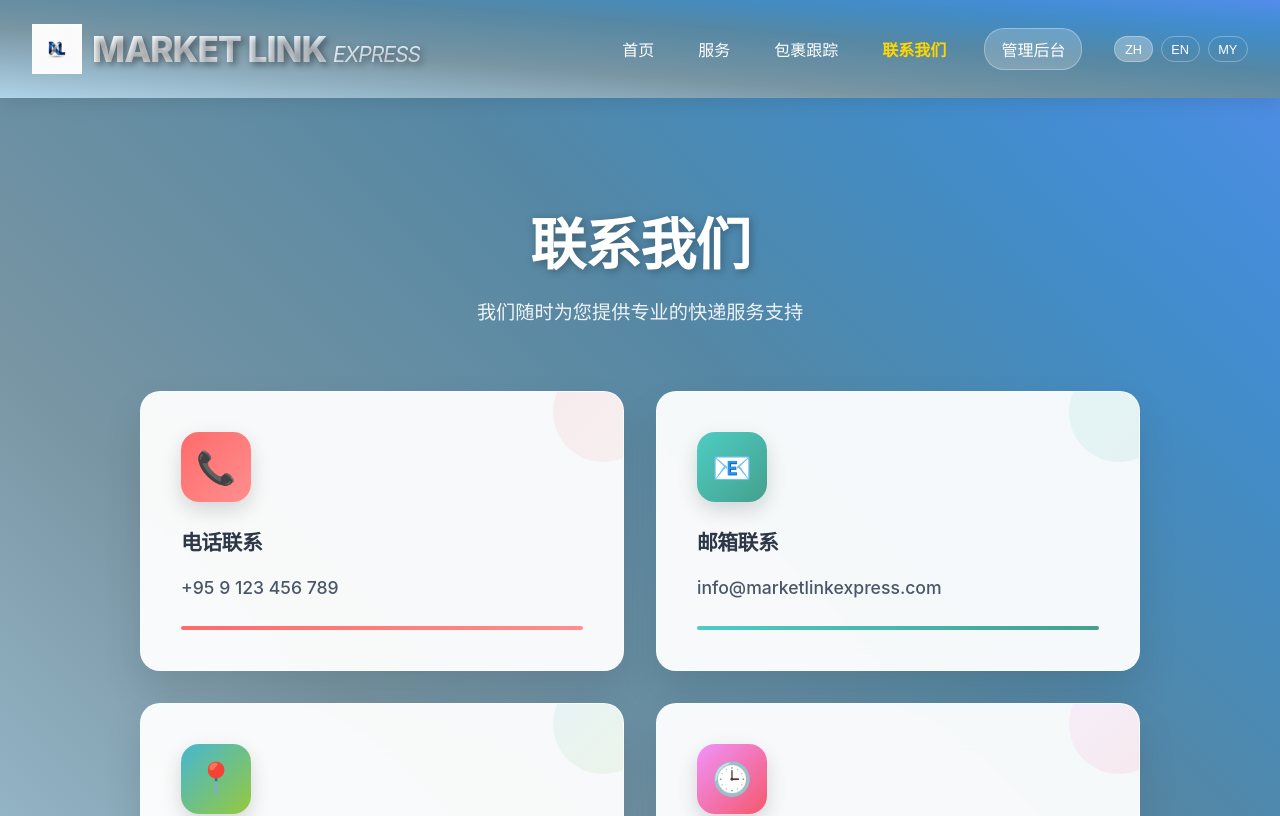
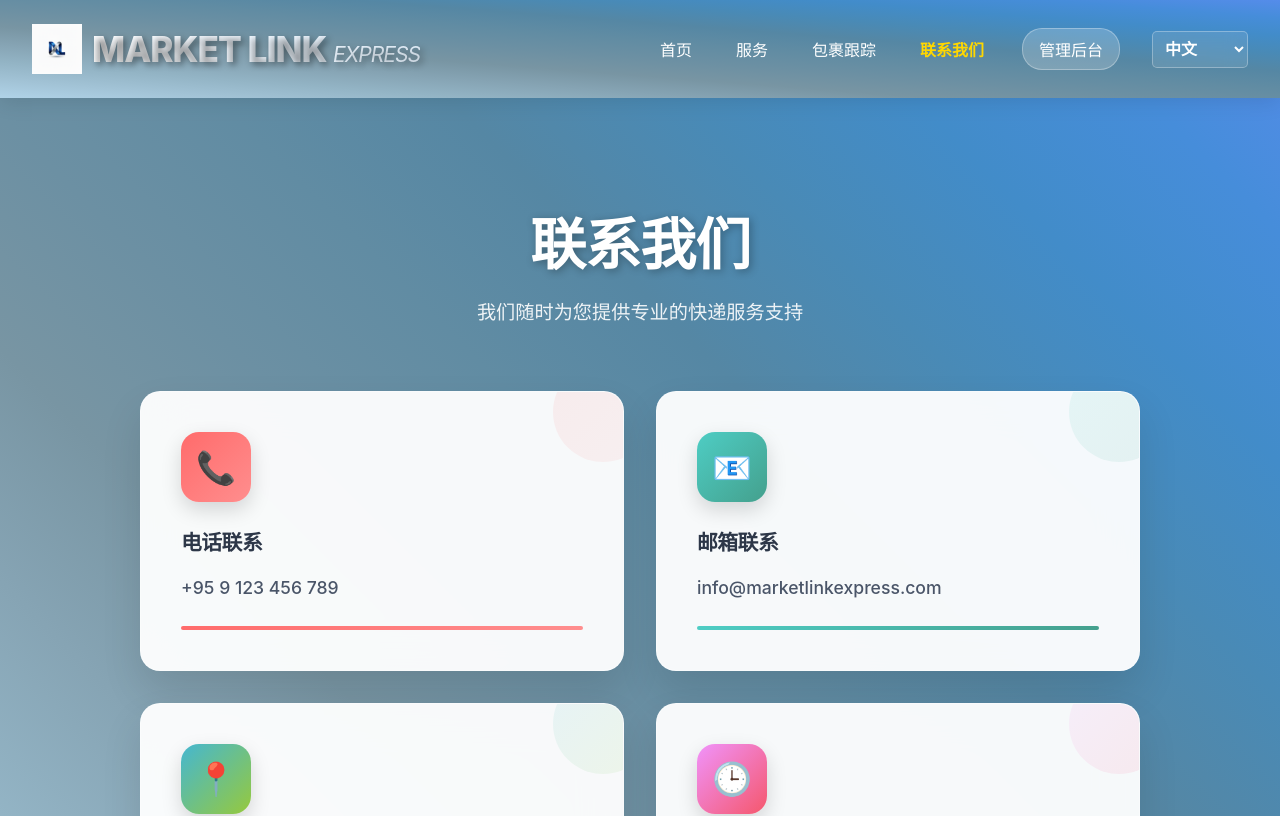
Before and after one commit to huangdelun16-lgtm/ml-express, a React (Create React App) app: page /contact in a window 1280 px wide. Shown: the top 816 px of the page. Built offline with nearby package versions, Linux system fonts and the light colour scheme; the HTML template or start-up script is replaced by a standard one.

Commit message:
Update language selector: Change from buttons to dropdown select like homepage

```diff
--- a/src/pages/ContactPage.tsx
+++ b/src/pages/ContactPage.tsx
@@ -78,9 +78,6 @@ const ContactPage: React.FC = () => {
 
   const t = translations[language as keyof typeof translations] || translations.zh;
 
-  const handleLanguageChange = (lang: string) => {
-    setLanguage(lang);
-  };
 
   const handleNavigation = (path: string) => {
     setIsVisible(false);
@@ -208,28 +205,24 @@ const ContactPage: React.FC = () => {
           >{t.nav.admin}</a>
 
           {/* 语言切换 */}
-          <div style={{ display: 'flex', gap: '0.5rem' }}>
-            {['zh', 'en', 'my'].map((lang) => (
-              <button
-                key={lang}
-                onClick={() => handleLanguageChange(lang)}
-                style={{
-                  background: language === lang ? 'rgba(255,255,255,0.3)' : 'transparent',
-                  color: 'white',
-                  border: '1px solid rgba(255,255,255,0.3)',
-                  padding: '0.3rem 0.6rem',
-                  borderRadius: '15px',
-                  fontSize: '0.8rem',
-                  cursor: 'pointer',
-                  transition: 'all 0.3s ease'
-                }}
-                onMouseOver={(e) => e.currentTarget.style.background = 'rgba(255,255,255,0.2)'}
-                onMouseOut={(e) => e.currentTarget.style.background = language === lang ? 'rgba(255,255,255,0.3)' : 'transparent'}
-              >
-                {lang.toUpperCase()}
-              </button>
-            ))}
-          </div>
+          <select
+            value={language}
+            onChange={(e) => setLanguage(e.target.value)}
+            style={{
+              background: 'rgba(255,255,255,0.1)',
+              color: 'white',
+              border: '1px solid rgba(255,255,255,0.3)',
+              padding: '0.5rem',
+              borderRadius: '5px',
+              fontWeight: 'bold',
+              fontSize: window.innerWidth < 768 ? '0.8rem' : '1rem',
+              backdropFilter: 'blur(10px)'
+            }}
+          >
+            <option value="zh">中文</option>
+            <option value="en">English</option>
+            <option value="my">မြန်မာ</option>
+          </select>
         </div>
       </nav>
 
--- a/src/pages/ServicesPage.tsx
+++ b/src/pages/ServicesPage.tsx
@@ -63,9 +63,6 @@ const ServicesPage: React.FC = () => {
 
   const t = translations[language as keyof typeof translations] || translations.zh;
 
-  const handleLanguageChange = (lang: string) => {
-    setLanguage(lang);
-  };
 
   const handleNavigation = (path: string) => {
     setIsVisible(false);
@@ -193,28 +190,24 @@ const ServicesPage: React.FC = () => {
           >{t.nav.admin}</a>
 
           {/* 语言切换 */}
-          <div style={{ display: 'flex', gap: '0.5rem' }}>
-            {['zh', 'en', 'my'].map((lang) => (
-              <button
-                key={lang}
-                onClick={() => handleLanguageChange(lang)}
-                style={{
-                  background: language === lang ? 'rgba(255,255,255,0.3)' : 'transparent',
-                  color: 'white',
-                  border: '1px solid rgba(255,255,255,0.3)',
-                  padding: '0.3rem 0.6rem',
-                  borderRadius: '15px',
-                  fontSize: '0.8rem',
-                  cursor: 'pointer',
-                  transition: 'all 0.3s ease'
-                }}
-                onMouseOver={(e) => e.currentTarget.style.background = 'rgba(255,255,255,0.2)'}
-                onMouseOut={(e) => e.currentTarget.style.background = language === lang ? 'rgba(255,255,255,0.3)' : 'transparent'}
-              >
-                {lang.toUpperCase()}
-              </button>
-            ))}
-          </div>
+          <select
+            value={language}
+            onChange={(e) => setLanguage(e.target.value)}
+            style={{
+              background: 'rgba(255,255,255,0.1)',
+              color: 'white',
+              border: '1px solid rgba(255,255,255,0.3)',
+              padding: '0.5rem',
+              borderRadius: '5px',
+              fontWeight: 'bold',
+              fontSize: window.innerWidth < 768 ? '0.8rem' : '1rem',
+              backdropFilter: 'blur(10px)'
+            }}
+          >
+            <option value="zh">中文</option>
+            <option value="en">English</option>
+            <option value="my">မြန်မာ</option>
+          </select>
         </div>
       </nav>
 
--- a/src/pages/TrackingPage.tsx
+++ b/src/pages/TrackingPage.tsx
@@ -77,9 +77,6 @@ const TrackingPage: React.FC = () => {
 
   const t = translations[language as keyof typeof translations] || translations.zh;
 
-  const handleLanguageChange = (lang: string) => {
-    setLanguage(lang);
-  };
 
   const handleNavigation = (path: string) => {
     setIsVisible(false);
@@ -222,28 +219,24 @@ const TrackingPage: React.FC = () => {
           >{t.nav.admin}</a>
 
           {/* 语言切换 */}
-          <div style={{ display: 'flex', gap: '0.5rem' }}>
-            {['zh', 'en', 'my'].map((lang) => (
-              <button
-                key={lang}
-                onClick={() => handleLanguageChange(lang)}
-                style={{
-                  background: language === lang ? 'rgba(255,255,255,0.3)' : 'transparent',
-                  color: 'white',
-                  border: '1px solid rgba(255,255,255,0.3)',
-                  padding: '0.3rem 0.6rem',
-                  borderRadius: '15px',
-                  fontSize: '0.8rem',
-                  cursor: 'pointer',
-                  transition: 'all 0.3s ease'
-                }}
-                onMouseOver={(e) => e.currentTarget.style.background = 'rgba(255,255,255,0.2)'}
-                onMouseOut={(e) => e.currentTarget.style.background = language === lang ? 'rgba(255,255,255,0.3)' : 'transparent'}
-              >
-                {lang.toUpperCase()}
-              </button>
-            ))}
-          </div>
+          <select
+            value={language}
+            onChange={(e) => setLanguage(e.target.value)}
+            style={{
+              background: 'rgba(255,255,255,0.1)',
+              color: 'white',
+              border: '1px solid rgba(255,255,255,0.3)',
+              padding: '0.5rem',
+              borderRadius: '5px',
+              fontWeight: 'bold',
+              fontSize: window.innerWidth < 768 ? '0.8rem' : '1rem',
+              backdropFilter: 'blur(10px)'
+            }}
+          >
+            <option value="zh">中文</option>
+            <option value="en">English</option>
+            <option value="my">မြန်မာ</option>
+          </select>
         </div>
       </nav>
 
```
